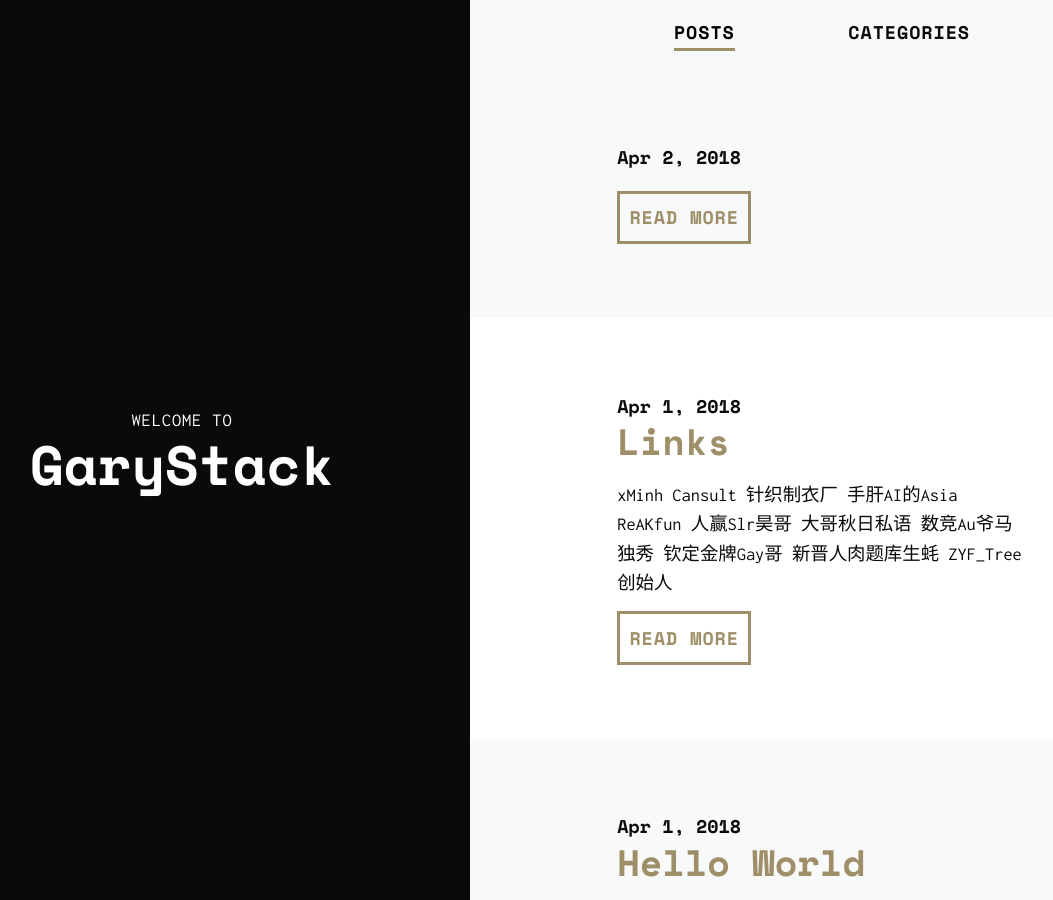
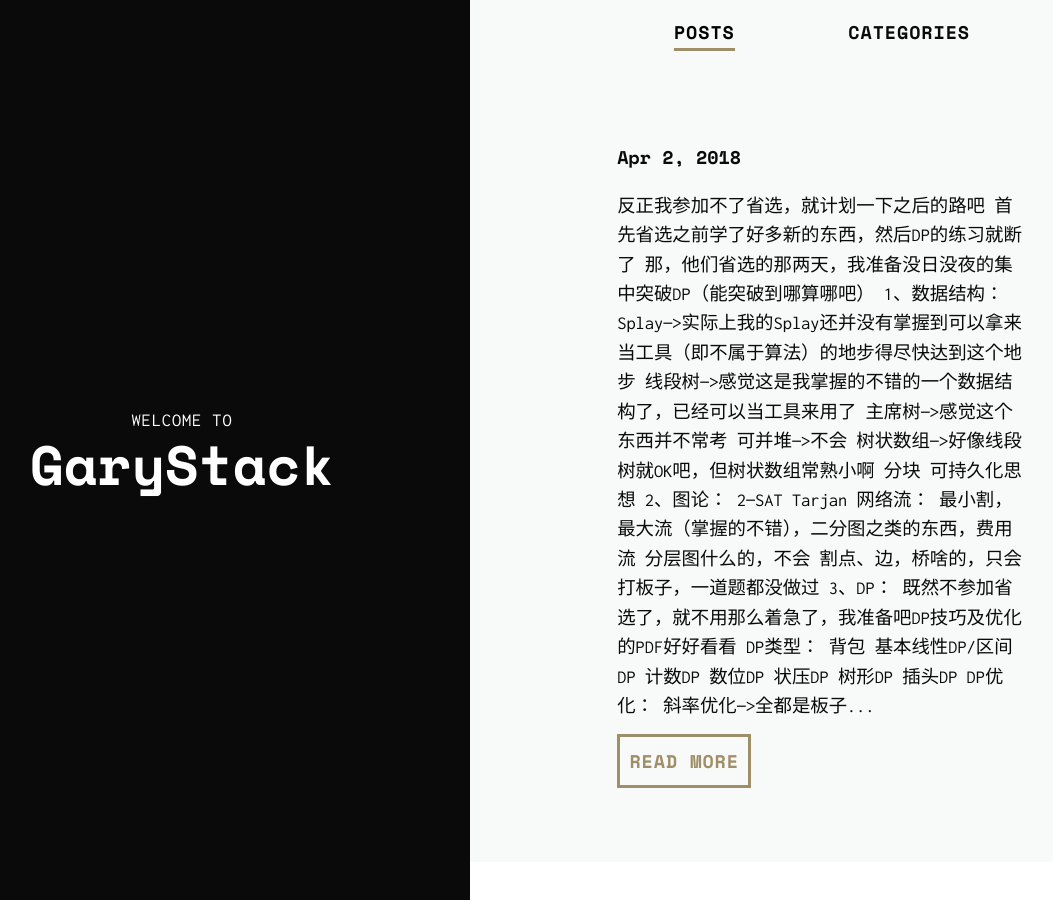
Before and after one commit to GaryStack/project-lambda.github.io, a Jekyll site: the page built from index.html, in a window 1280 px wide and 900 px high. Shown: the whole window, without its empty margins (106-1159 px from the left). Built offline with Jekyll 4.4.1, drawn with Linux system fonts in a browser that asks for light colours; nearby versions of some CDN libraries; the list of posts is cut into pages by our own code.

Commit message:
Update 2018-4-2-Summary of algorithm syllabus in OI.markdown

```diff
--- a/_posts/2018-4-2-Summary of algorithm syllabus in OI.markdown
+++ b/_posts/2018-4-2-Summary of algorithm syllabus in OI.markdown
@@ -8,3 +8,118 @@ description: Summary of algorithm syllabus in OI
 image: https://ss0.bdstatic.com/70cFuHSh_Q1YnxGkpoWK1HF6hhy/it/u=1011025542,1440730234&fm=27&gp=0.jpg
 image-sm: https://ss0.bdstatic.com/70cFuHSh_Q1YnxGkpoWK1HF6hhy/it/u=1011025542,1440730234&fm=27&gp=0.jpg
 ---
+反正我参加不了省选，就计划一下之后的路吧
+
+首先省选之前学了好多新的东西，然后DP的练习就断了
+
+那，他们省选的那两天，我准备没日没夜的集中突破DP（能突破到哪算哪吧）
+
+1、数据结构：
+
+   Splay—>实际上我的Splay还并没有掌握到可以拿来当工具（即不属于算法）的地步得尽快达到这个地步
+
+   线段树—>感觉这是我掌握的不错的一个数据结构了，已经可以当工具来用了
+
+   主席树—>感觉这个东西并不常考
+
+   可并堆—>不会
+
+   树状数组—>好像线段树就OK吧，但树状数组常熟小啊
+
+   分块
+
+   可持久化思想
+
+2、图论：
+
+  2—SAT
+
+  Tarjan
+
+  网络流：
+
+      最小割，最大流（掌握的不错），二分图之类的东西，费用流
+
+  分层图什么的，不会
+
+  割点、边，桥啥的，只会打板子，一道题都没做过
+
+3、DP：
+  既然不参加省选了，就不用那么着急了，我准备吧DP技巧及优化的PDF好好看看
+
+  DP类型：
+
+    背包
+
+    基本线性DP/区间DP
+
+    计数DP
+
+    数位DP
+
+    状压DP
+
+    树形DP
+
+    插头DP
+
+  DP优化：
+
+    斜率优化—>全都是板子
+
+    单调队列优化—>主要是要求被弹掉的决策是不会在成为最优决策的
+
+    四边形不等式优化—>好像没啥用啊
+
+    改变DP顺序优化DP
+4、数学：
+
+    基础：gcd，lcm，费马小定理，逆元，扩欧，欧拉函数
+
+    质数，约数，同余
+
+    矩阵乘法（能加速好多东西吧）
+
+    高斯消元与线性空间
+
+    组合数
+
+    容斥原理
+
+    概率与期望
+
+    博弈论与SG函数
+
+    行列式
+
+    线性基
+
+    FFT等数学典型题型
+
+5、字符串相关：
+
+    KMP：这是NOIP算法吧
+
+    后缀数组：实际上我掌握的差不多了吧
+
+    AC自动机：不会
+
+    Trie树：就会0/1Trie
+
+    Hash：不会
+
+6、分治：
+
+    CDQ分治
+
+    整体二分
+
+7、基本算法：
+
+    位运算——这东西应该有好多好多的比较神的用法
+
+    倍增
+
+    贪心——反正没思路就贪心呗
+
+8、构造与交互题是smg
```
